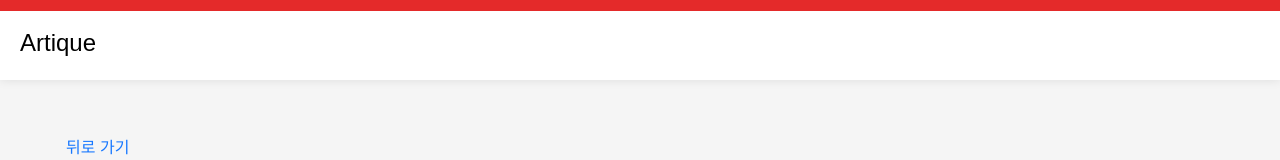
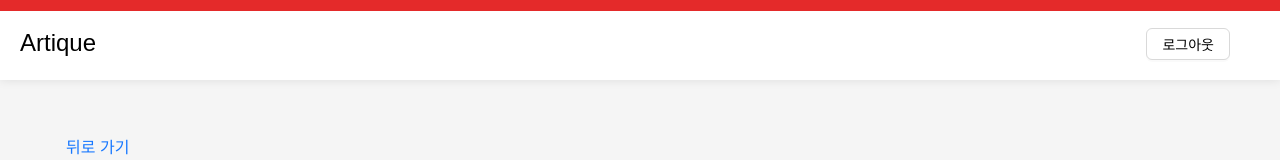
Before and after one commit to hyeok1235/Artique_front, a React (Create React App) app: page /adminview/register in a window 1280 px wide. Shown: the top 160 px of the page. Built offline with nearby package versions, Linux system fonts and the light colour scheme; a web font is replaced by a local one.

Commit message:
수정 기능 제거

```diff
--- a/src/components/pages/adminview/AdminList.jsx
+++ b/src/components/pages/adminview/AdminList.jsx
@@ -10,6 +10,11 @@
 function AdminList() {
   const navigate = useNavigate();
   const [artworks, setArtworks] = useState([]);
+
+  const handleLogout = () => {
+    localStorage.removeItem('access_token'); // 토큰 삭제
+    navigate("/adminview/login"); // 로그인 페이지로 이동
+  };
 
   useEffect(() => {
     const fetchArtworks = async () => {
@@ -39,7 +44,7 @@
   return (
     <Layout className="layout">
       <AdminHeader>
-        <a href="/adminview/login" className="logout-link">로그아웃</a>
+      <Button onClick={handleLogout} className="logout-link" style={{position:'relative', top: '17px' }}>로그아웃</Button>
       </AdminHeader>
       <Content style={{ padding: '0 50px', marginTop: '20px' }}>
         <div className="artwork-list">
@@ -54,11 +59,11 @@
             dataSource={artworks}
             renderItem={item => (
               <List.Item
-                actions={[<Button type="link" style={{ color: '#d32f2f' }} onClick={() => navigate("/adminview/register", { state: { item } })}>수정</Button>]}
+                actions={[<Button type="link" style={{ color: '#d32f2f' }}></Button>]}
               >
                 <List.Item.Meta
                   avatar={<Avatar shape="circle" size="large" src={item.picture_photo} />}
-                  title={<a href="#">{item.title}</a>}
+                  title={<span>{item.name}</span>}
                   description={`${item.artist} | ${item.gallery} | ${item.end_date}`}
                 />
               </List.Item>
--- a/src/components/pages/adminview/AdminRegister.jsx
+++ b/src/components/pages/adminview/AdminRegister.jsx
@@ -21,6 +21,11 @@
     return `${year}-${month}-${day} ${hours}:${minutes}`;
   };
 
+  const handleLogout = () => {
+    localStorage.removeItem('access_token'); // 토큰 삭제
+    navigate("/adminview/login"); // 로그인 페이지로 이동
+  };
+
   const handleSubmit = async (values) => {
     const token = localStorage.getItem('access_token');
     const formData = new FormData();
@@ -35,13 +40,6 @@
     const customExplanation = values.explanation;
     const customQuestion = values.question;
 
-    // console.log(picturePhoto, name, artist, gallery, endDate, customExplanation, customQuestion);
-
-    // if (isNaN(endDate.getTime())) {
-    //   alert('유효하지 않은 종료일 형식입니다. 올바른 날짜 형식(YYYY-MM-DD)을 사용하세요.');
-    //   return;
-    // }
-
     console.log(name);
 
     if (pictureFile) {
@@ -55,11 +53,6 @@
     formData.append('custom_explanation', JSON.stringify(customExplanation));
     formData.append('custom_question', JSON.stringify(customQuestion));
     formData.append('custom_prompt', JSON.stringify('르네상스 시대 사람처럼 말해줘'));
-    console.log(endDate)
-
-    // for (let [key, value] of formData.entries()) {
-    //   console.log(`${key}: ${value}`);
-    // }
 
     try {
       const response = await fetch(`${process.env.REACT_APP_BACKEND_URL}/picture/create`, {
@@ -86,11 +79,13 @@
   return (
     <Form onFinish={handleSubmit}>
       <Layout className="layout">
-        <AdminHeader/>
+        <AdminHeader>
+          <Button onClick={handleLogout} className="logout-link" style={{position:'relative', top: '17px' }}>로그아웃</Button>
+         </AdminHeader>
         <Content className="app-content">
           <Row gutter={32}>
             <Col span={12}>
-              <Button type="link" className="back-button">뒤로 가기</Button>
+              <Button type="link" className="back-button" onClick={() => navigate('/adminview/list')}>뒤로 가기</Button>
               <div layout="vertical" className="art-form">
                 <Form.Item label="작품" name="picture_photo" valuePropName="fileList" getValueFromEvent={e => e.fileList}>
                   <Upload beforeUpload={() => false} listType="picture">
--- a/src/style/AdminList.css
+++ b/src/style/AdminList.css
@@ -1,4 +1,5 @@
 /* AdminList.css */
+
 .layout {
     font-family: Arial, sans-serif;
   }
```
